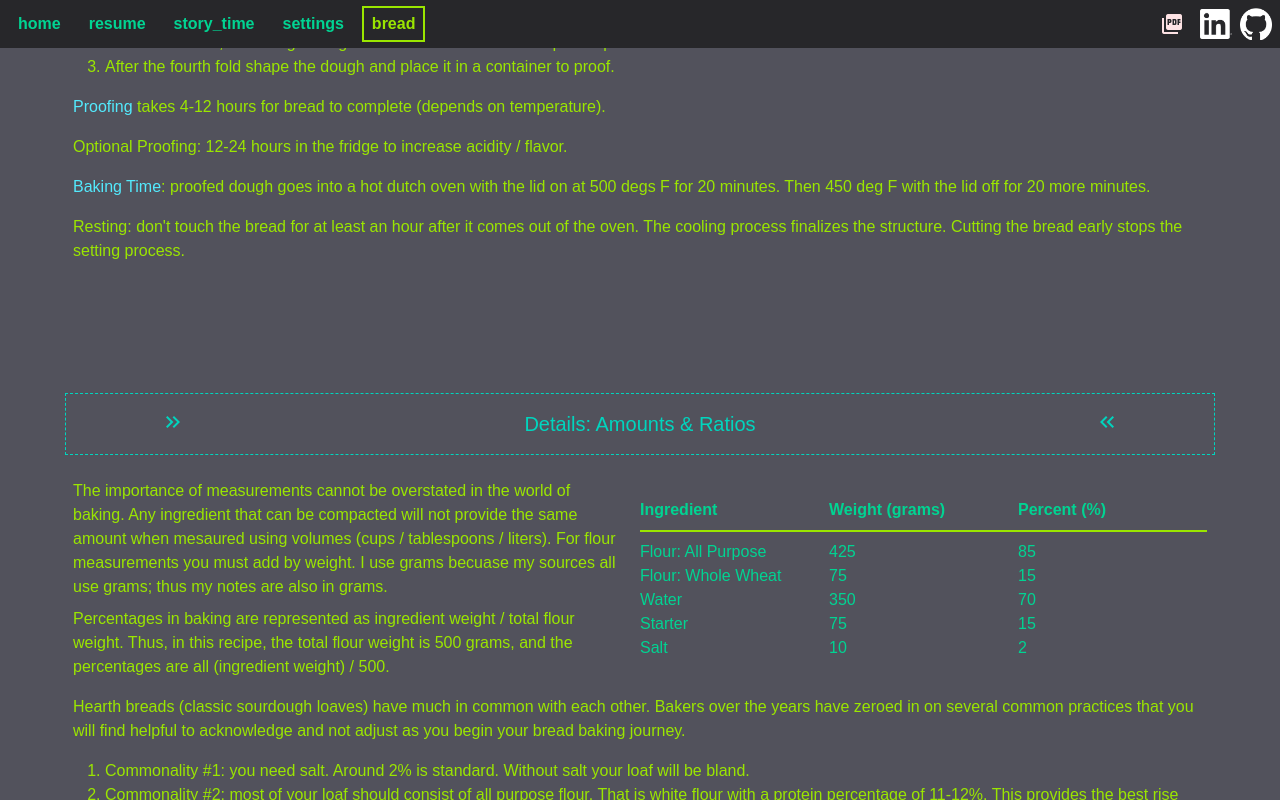
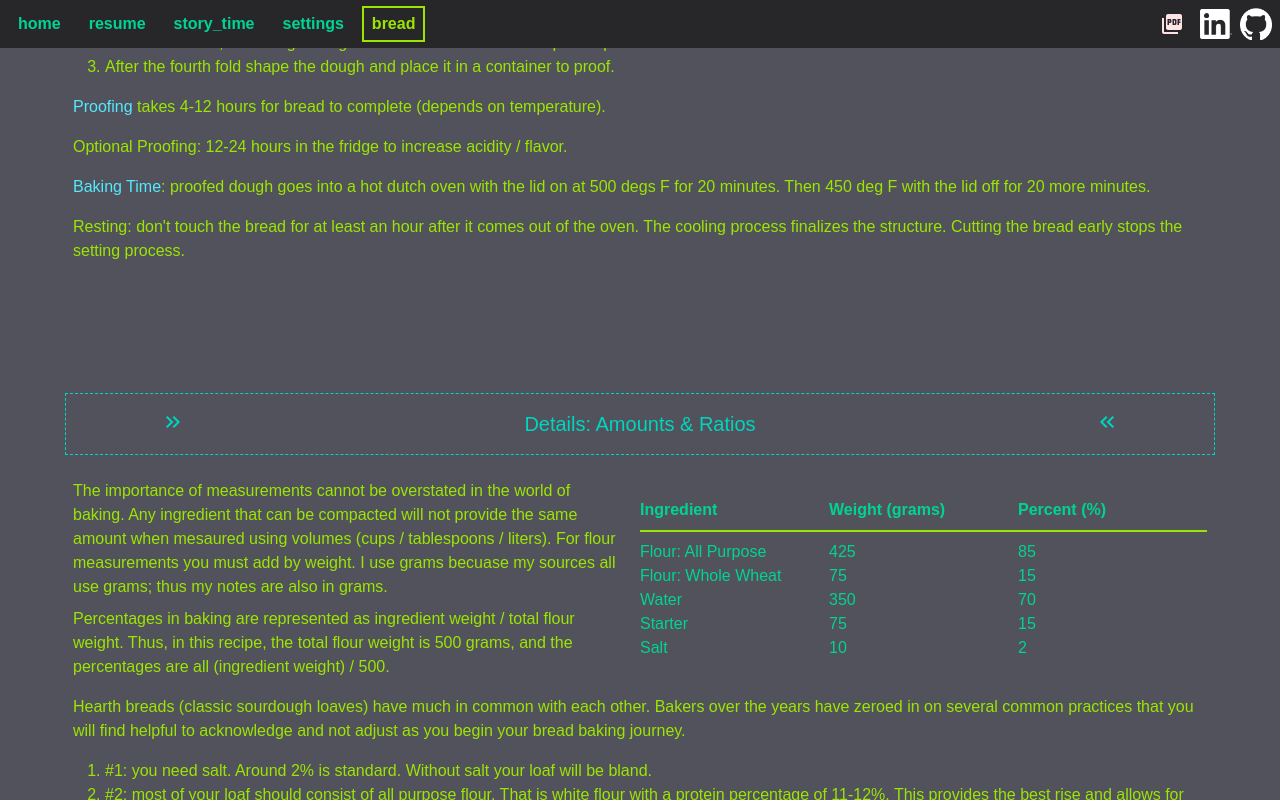
Before and after one commit to adsaines/adsaines.github.io, a Next.js app: page /bread in a window 1280 px wide. Both pictures are taken after a click on the button 640 px from the left and 424 px from the top of the page. Built offline with nearby package versions, Linux system fonts and the light colour scheme.

Commit message:
removed "commonality"

```diff
--- a/src/app/bread/sections.tsx
+++ b/src/app/bread/sections.tsx
@@ -126,13 +126,13 @@ export const AmountsAndRatios = () => {
             </p>
             <ul className="list-decimal max-sm:pl-4 sm:pl-8">
                 <li>
-                    <span className="max-sm:text-(--light-tertiary)">Commonality #1:</span> you need salt. Around 2% is standard. Without salt your loaf will be bland.
+                    <span className="max-sm:text-(--light-tertiary)">#1:</span> you need salt. Around 2% is standard. Without salt your loaf will be bland.
                 </li>
                 <li>
-                    <span className="max-sm:text-(--light-tertiary)">Commonality #2:</span> most of your loaf should consist of all purpose flour. That is white flour with a protein percentage of 11-12%. This provides the best rise and allows for stretchier less crumbly bread.
+                    <span className="max-sm:text-(--light-tertiary)">#2:</span> most of your loaf should consist of all purpose flour. That is white flour with a protein percentage of 11-12%. This provides the best rise and allows for stretchier less crumbly bread.
                 </li>
                 <li>
-                    <span className="max-sm:text-(--light-tertiary)">Commonality #3:</span> If adding additional ingredients to you bread, soak those ingredients before adding them. This includes any nuts, seeds, dried fruits, herbs... etc. The moisture content in the additions must exist and not mess with the liquid percentage of the base loaf.
+                    <span className="max-sm:text-(--light-tertiary)">#3:</span> If adding additional ingredients to you bread, soak those ingredients before adding them. This includes any nuts, seeds, dried fruits, herbs... etc. The moisture content in the additions must exist and not mess with the liquid percentage of the base loaf.
                 </li>
             </ul>
         </CollapsibleBreadSection>
```
